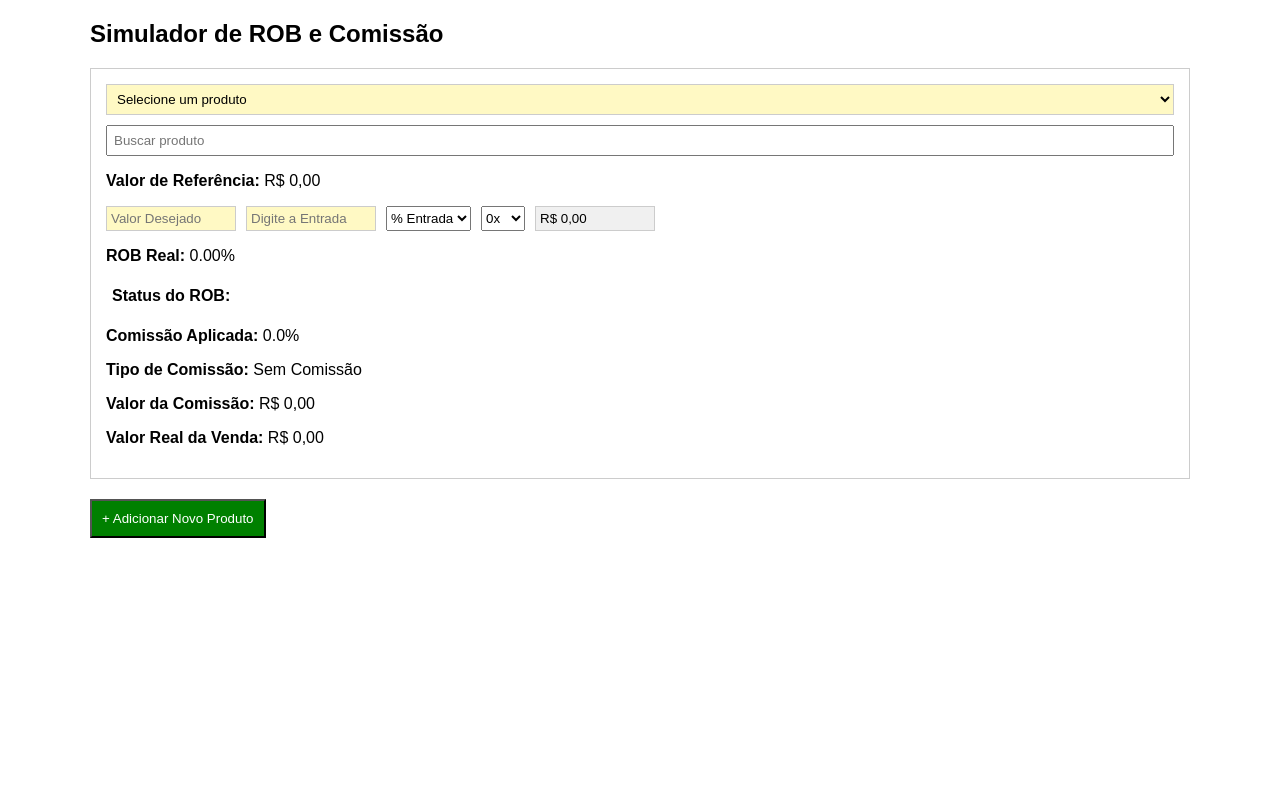
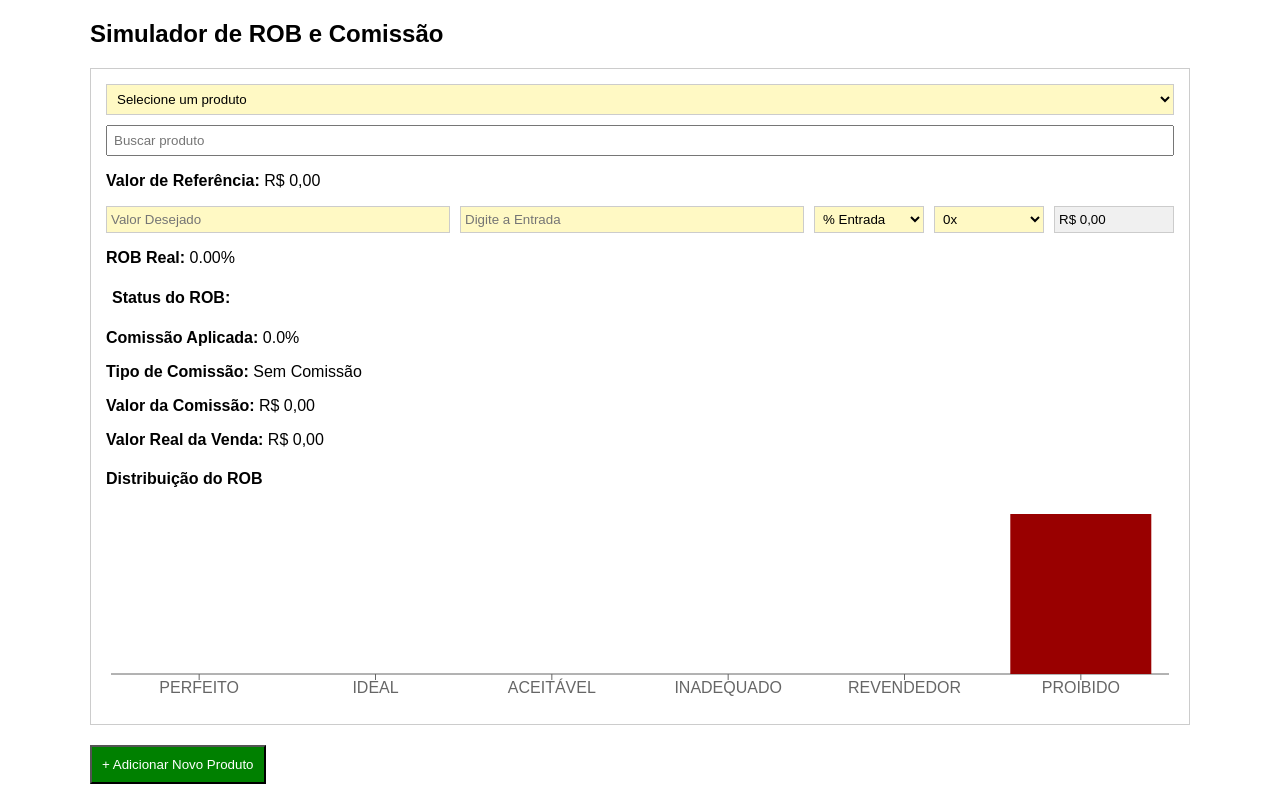
Before and after one commit to Klausmc/Fortatech-simulador-ROB2, a React (Create React App) app: page / in a window 1280 px wide. Built offline with nearby package versions, Linux system fonts and the light colour scheme.

Commit message:
feat: gráfico de ROB por faixa com cores aplicadas

```diff
--- a/package.json
+++ b/package.json
@@ -7,7 +7,8 @@
   "dependencies": {
     "react": "^19.0.0",
     "react-dom": "^19.0.0",
-    "react-scripts": "^5.0.0"
+    "react-scripts": "^5.0.0",
+    "recharts": "^2.15.3"
   },
   "devDependencies": {
     "@types/react": "19.0.0",
--- a/src/App.js
+++ b/src/App.js
@@ -1,4 +1,13 @@
-import React, { useState } from "react";
+import React, { useState, useEffect, useRef } from "react";
+import {
+  BarChart,
+  Bar,
+  XAxis,
+  YAxis,
+  Tooltip,
+  ResponsiveContainer,
+  Cell, // ⬅️ este é o item que estava faltando!
+} from "recharts";
 
 // ✅ Função para formatar moeda
 const formatarMoeda = (valor) => {
@@ -1790,6 +1799,22 @@ const produtos = {
 
 // ✅ Agora sim a função App começa aqui
 export default function App() {
+  const [etapaTutorial, setEtapaTutorial] = useState(0);
+  const blocoInicialRef = useRef(null);
+
+  useEffect(() => {
+    if (etapaTutorial === 1 && blocoInicialRef.current) {
+      blocoInicialRef.current.scrollIntoView({ behavior: "smooth" });
+    }
+  }, [etapaTutorial]);
+
+  useEffect(() => {
+    const timer = setTimeout(() => {
+      setEtapaTutorial((prev) => (prev < 4 ? prev + 1 : prev));
+    }, 4000);
+    return () => clearTimeout(timer);
+  }, [etapaTutorial]);
+
   const corClassificacao = (classe) => {
     switch (classe) {
       case "PERFEITO":
@@ -2025,7 +2050,15 @@ export default function App() {
               {formatarMoeda(bloco.custoBase)}
             </p>
 
-            <div style={{ display: "flex", gap: 10 }}>
+            <div
+              style={{
+                display: "flex",
+                flexWrap: "wrap",
+                gap: 10,
+                rowGap: 15,
+                justifyContent: "flex-start",
+              }}
+            >
               <input
                 type="text"
                 placeholder="Valor Desejado"
@@ -2058,7 +2091,8 @@ export default function App() {
                   backgroundColor: "#fff9c4",
                   border: "1px solid #ccc",
                   padding: "4px",
-                  width: "120px",
+                  flex: "1 1 120px",
+                  minWidth: "120px",
                 }}
               />
 
@@ -2101,7 +2135,8 @@ export default function App() {
                   backgroundColor: "#fff9c4",
                   border: "1px solid #ccc",
                   padding: "4px",
-                  width: "120px",
+                  flex: "1 1 120px",
+                  minWidth: "120px",
                 }}
               />
 
@@ -2114,6 +2149,12 @@ export default function App() {
                     2
                   );
                   atualizarCampo(i, "entrada", entradaRecalculada);
+                }}
+                style={{
+                  backgroundColor: "#fff9c4",
+                  border: "1px solid #ccc",
+                  padding: "4px",
+                  width: "110px",
                 }}
               >
                 <option value={0}>% Entrada</option>
@@ -2130,6 +2171,12 @@ export default function App() {
               <select
                 value={bloco.parcelas}
                 onChange={(e) => atualizarCampo(i, "parcelas", +e.target.value)}
+                style={{
+                  backgroundColor: "#fff9c4",
+                  border: "1px solid #ccc",
+                  padding: "4px",
+                  width: "110px",
+                }}
               >
                 {Array.from({ length: 25 }, (_, n) => (
                   <option key={n} value={n}>
@@ -2201,6 +2248,55 @@ export default function App() {
                 <strong>Valor Real da Venda:</strong>{" "}
                 {formatarMoeda(totalLinha)}
               </p>
+              <div style={{ marginTop: 20 }}>
+                <h4>Distribuição do ROB</h4>
+                <ResponsiveContainer width="100%" height={200}>
+                  <BarChart
+                    data={[
+                      {
+                        faixa: "PERFEITO",
+                        valor: robReal >= 0.5 ? 1 : 0,
+                      },
+                      {
+                        faixa: "IDEAL",
+                        valor: robReal >= 0.45 && robReal < 0.5 ? 1 : 0,
+                      },
+                      {
+                        faixa: "ACEITÁVEL",
+                        valor: robReal >= 0.4 && robReal < 0.45 ? 1 : 0,
+                      },
+                      {
+                        faixa: "INADEQUADO",
+                        valor: robReal >= 0.35 && robReal < 0.4 ? 1 : 0,
+                      },
+                      {
+                        faixa: "REVENDEDOR",
+                        valor: robReal >= 0.25 && robReal < 0.35 ? 1 : 0,
+                      },
+                      {
+                        faixa: "PROIBIDO",
+                        valor: robReal < 0.25 ? 1 : 0,
+                      },
+                    ]}
+                  >
+                    <XAxis dataKey="faixa" />
+                    <YAxis hide />
+                    <Tooltip />
+                    <Bar dataKey="valor">
+                      {[
+                        "#00cc00", // PERFEITO
+                        "#00ff7f", // IDEAL
+                        "#b3ffcc", // ACEITÁVEL
+                        "#ffff99", // INADEQUADO
+                        "#ff9999", // REVENDEDOR
+                        "#990000", // PROIBIDO
+                      ].map((cor, index) => (
+                        <Cell key={index} fill={cor} />
+                      ))}
+                    </Bar>
+                  </BarChart>
+                </ResponsiveContainer>
+              </div>
             </div>
 
             {blocos.length > 1 && (
```
Also changed, not shown: 2 other files (tests, documents, lock files or other folders).
